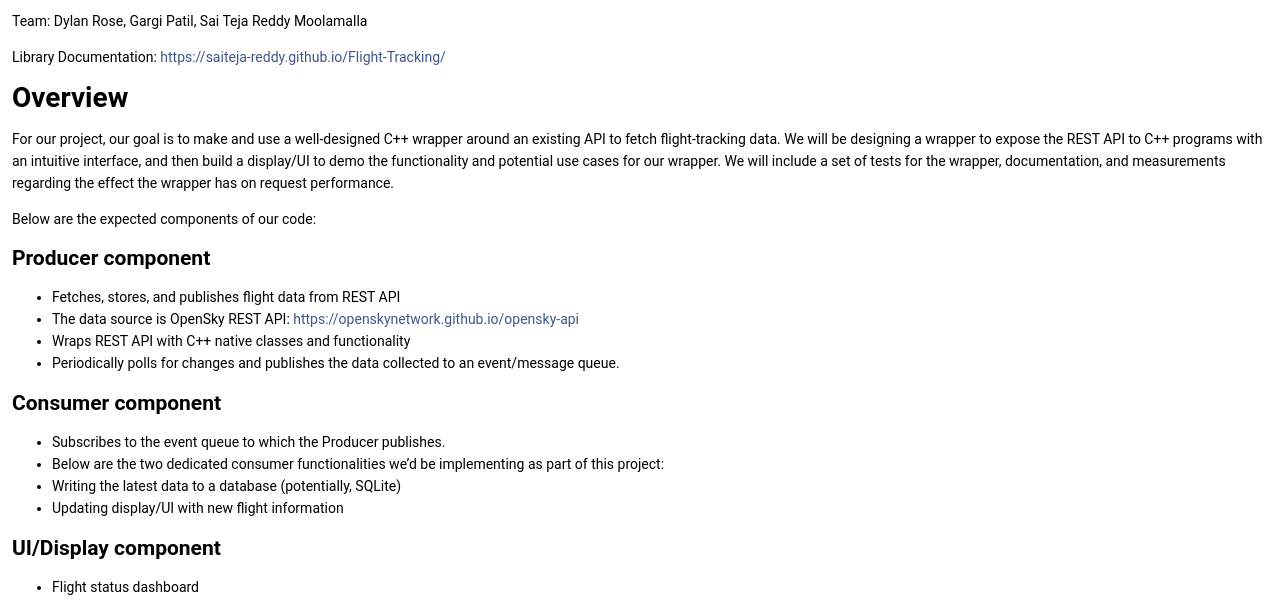
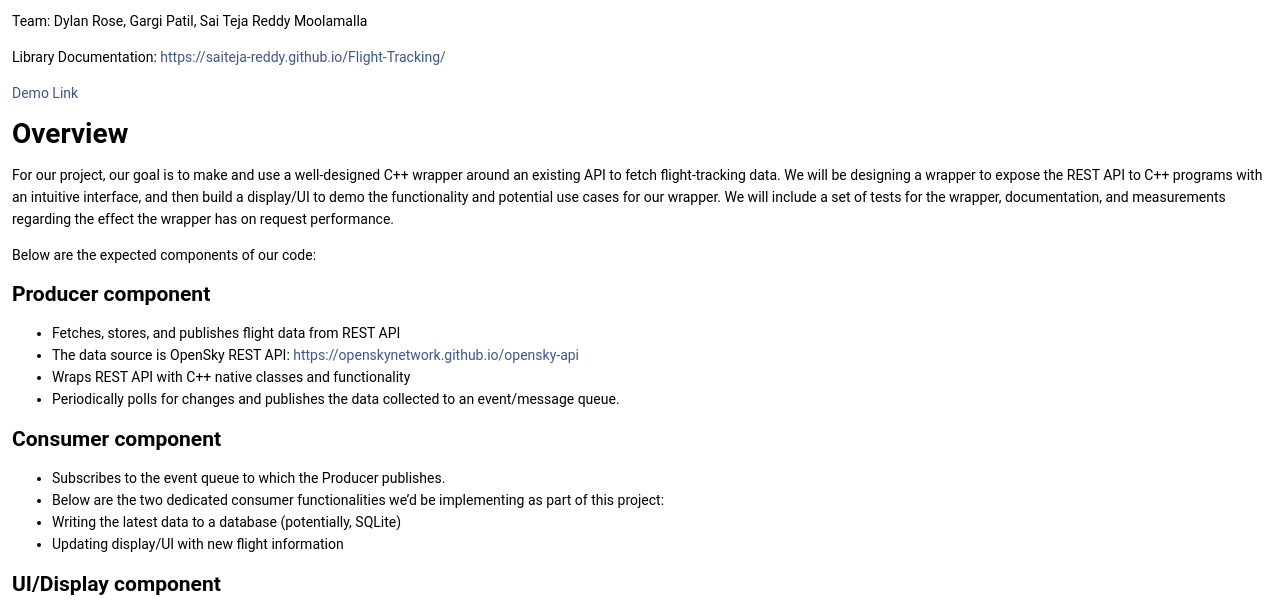
Before and after one commit to Saiteja-Reddy/Flight-Tracking, a plain HTML site: page md_README.html in a window 1280 px wide. Shown: the part 156-758 px from the top of the page. Drawn offline with Linux system fonts and the light colour scheme.

Commit message:
deploy: 9c0f1637579002bd6effd957587839ce8e862744

```diff
--- a/md_README.html
+++ b/md_README.html
@@ -74,6 +74,7 @@ $(function() {
 <div class="contents">
 <div class="textblock"><p><a class="anchor" id="autotoc_md0"></a> Team: Dylan Rose, Gargi Patil, Sai Teja Reddy Moolamalla</p>
 <p>Library Documentation: <a href="https://saiteja-reddy.github.io/Flight-Tracking/">https://saiteja-reddy.github.io/Flight-Tracking/</a></p>
+<p><a href="https://drive.google.com/file/d/18v-480bffOkiI2yinfUK0cQXCwYoQPPn/view?usp=sharing">Demo Link</a></p>
 <h1><a class="anchor" id="autotoc_md1"></a>
 Overview</h1>
 <p>For our project, our goal is to make and use a well-designed C++ wrapper around an existing API to fetch flight-tracking data. We will be designing a wrapper to expose the REST API to C++ programs with an intuitive interface, and then build a display/UI to demo the functionality and potential use cases for our wrapper. We will include a set of tests for the wrapper, documentation, and measurements regarding the effect the wrapper has on request performance.</p>
```
